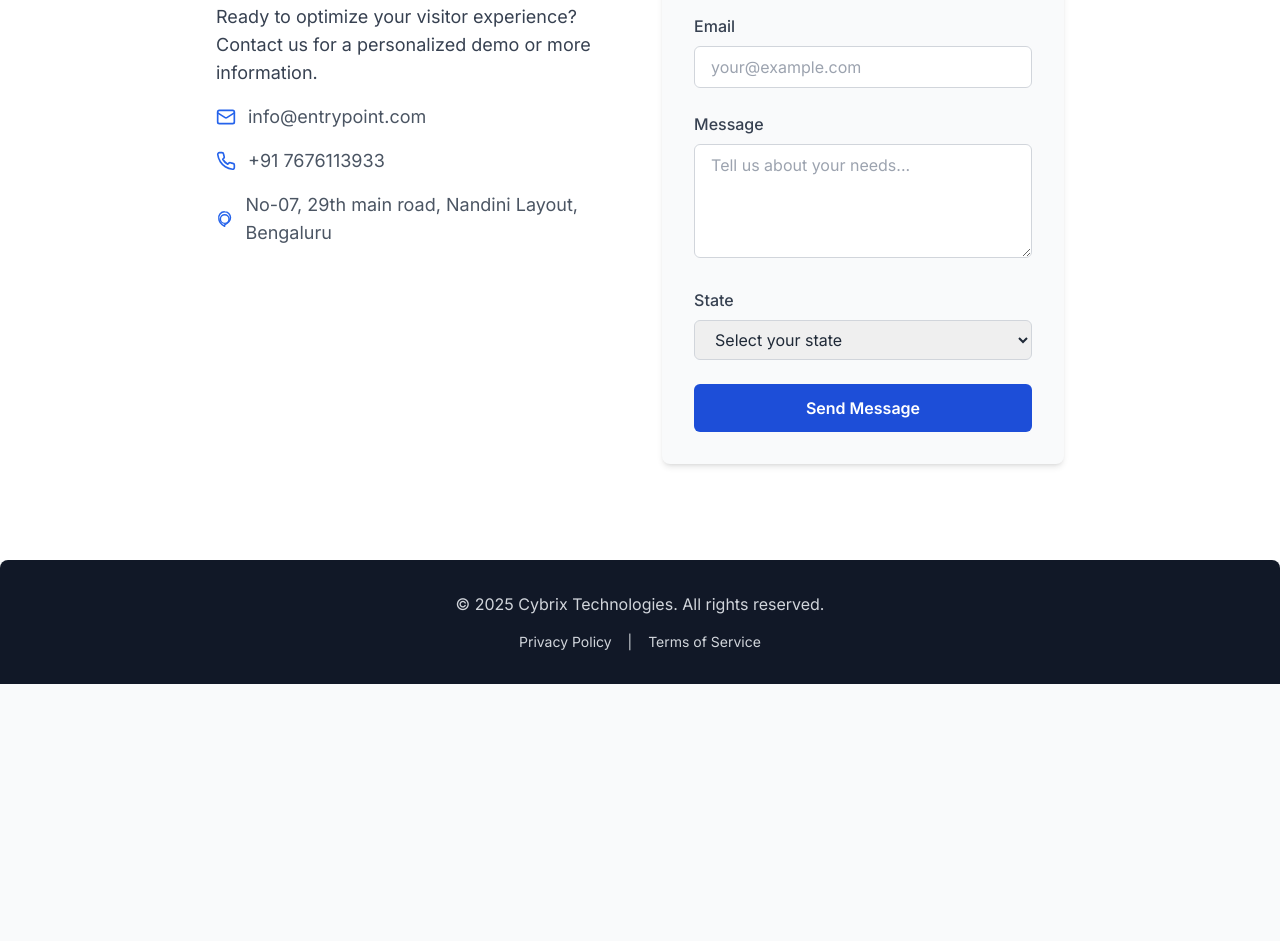
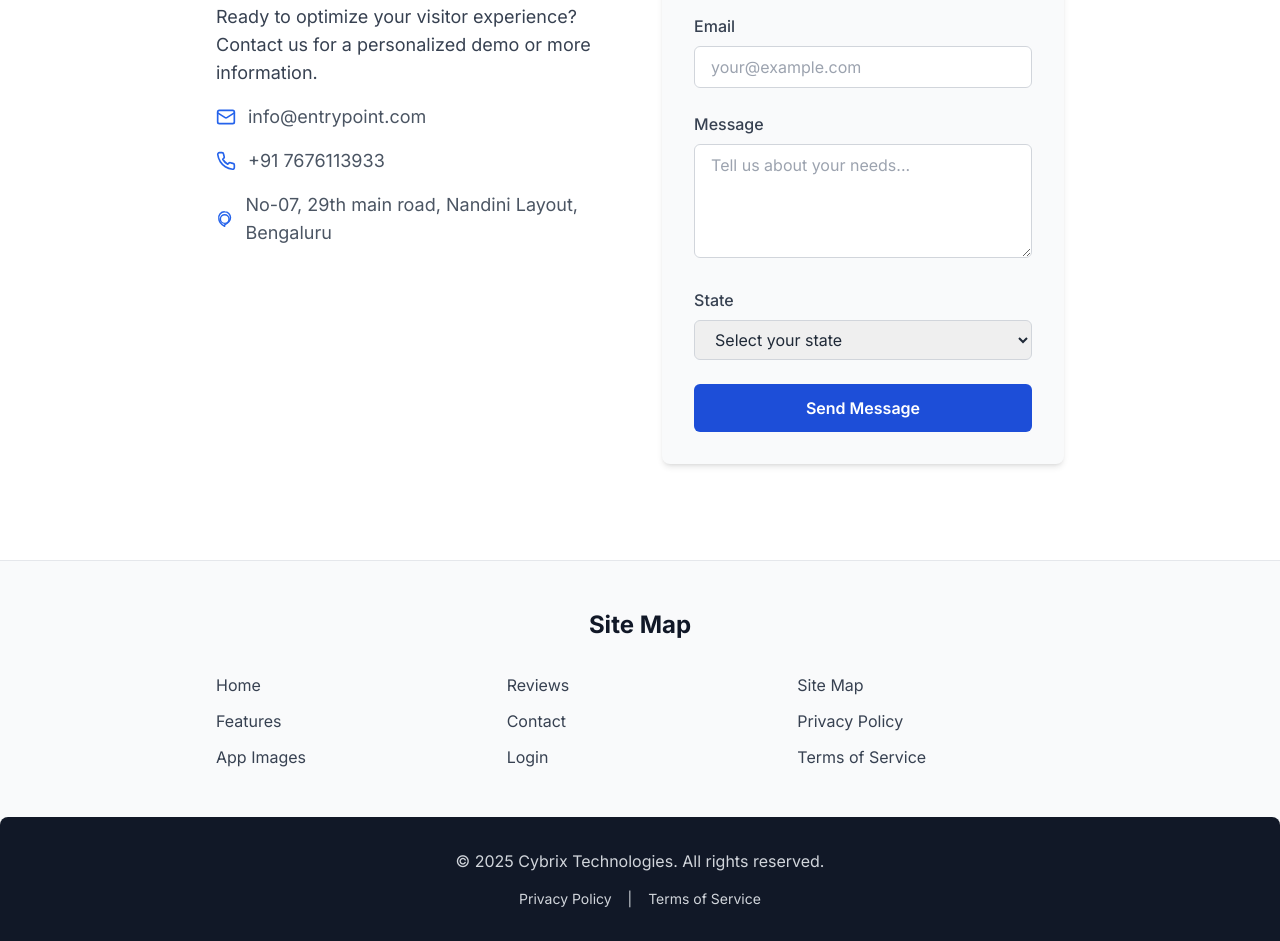
Before and after one commit to jayappagarisunil/entry-point, a website: page public/website/index.html in a window 1280 px wide. Shown: the part 3327-4268 px from the top of the page. Before the commit the page ends 4011 px from the top, so only its background shows below. Drawn offline with nearby package versions, Linux system fonts and the light colour scheme; files that its build step writes are made by us from their sources.

```diff
--- a/public/website/index.html
+++ b/public/website/index.html
@@ -430,6 +430,31 @@
         </div>
     </section>
 
+    <!-- Site Map Section -->
+    <section id="site-map" class="py-12 bg-gray-50 border-t border-gray-200">
+    <div class="container mx-auto px-6 max-w-4xl">
+        <h2 class="text-2xl font-bold text-gray-900 mb-8 text-center">Site Map</h2>
+        <div class="grid grid-cols-1 md:grid-cols-2 lg:grid-cols-3 gap-6 text-gray-700">
+        <ul class="space-y-3">
+            <li><a href="#home" class="hover:text-blue-700 transition">Home</a></li>
+            <li><a href="#features" class="hover:text-blue-700 transition">Features</a></li>
+            <li><a href="#app-images" class="hover:text-blue-700 transition">App Images</a></li>
+        </ul>
+        <ul class="space-y-3">
+            <li><a href="#reviews" class="hover:text-blue-700 transition">Reviews</a></li>
+            <li><a href="#contact" class="hover:text-blue-700 transition">Contact</a></li>
+            <li><a href="#login" class="hover:text-blue-700 transition">Login</a></li>
+        </ul>
+        <ul class="space-y-3">
+            <li><a href="#site-map" class="hover:text-blue-700 transition">Site Map</a></li>
+            <li><a href="#" class="hover:text-blue-700 transition">Privacy Policy</a></li>
+            <li><a href="#" class="hover:text-blue-700 transition">Terms of Service</a></li>
+        </ul>
+        </div>
+    </div>
+    </section>
+
+
     <!-- Footer -->
     <footer class="bg-gray-900 text-gray-300 py-8 px-6 md:px-12 text-center rounded-t-lg animate__animated animate__fadeInUp animate-on-scroll">
         <div class="container mx-auto">
```
Also changed, not shown: public/website/sitemap.xml (added, +18 -0 lines).
